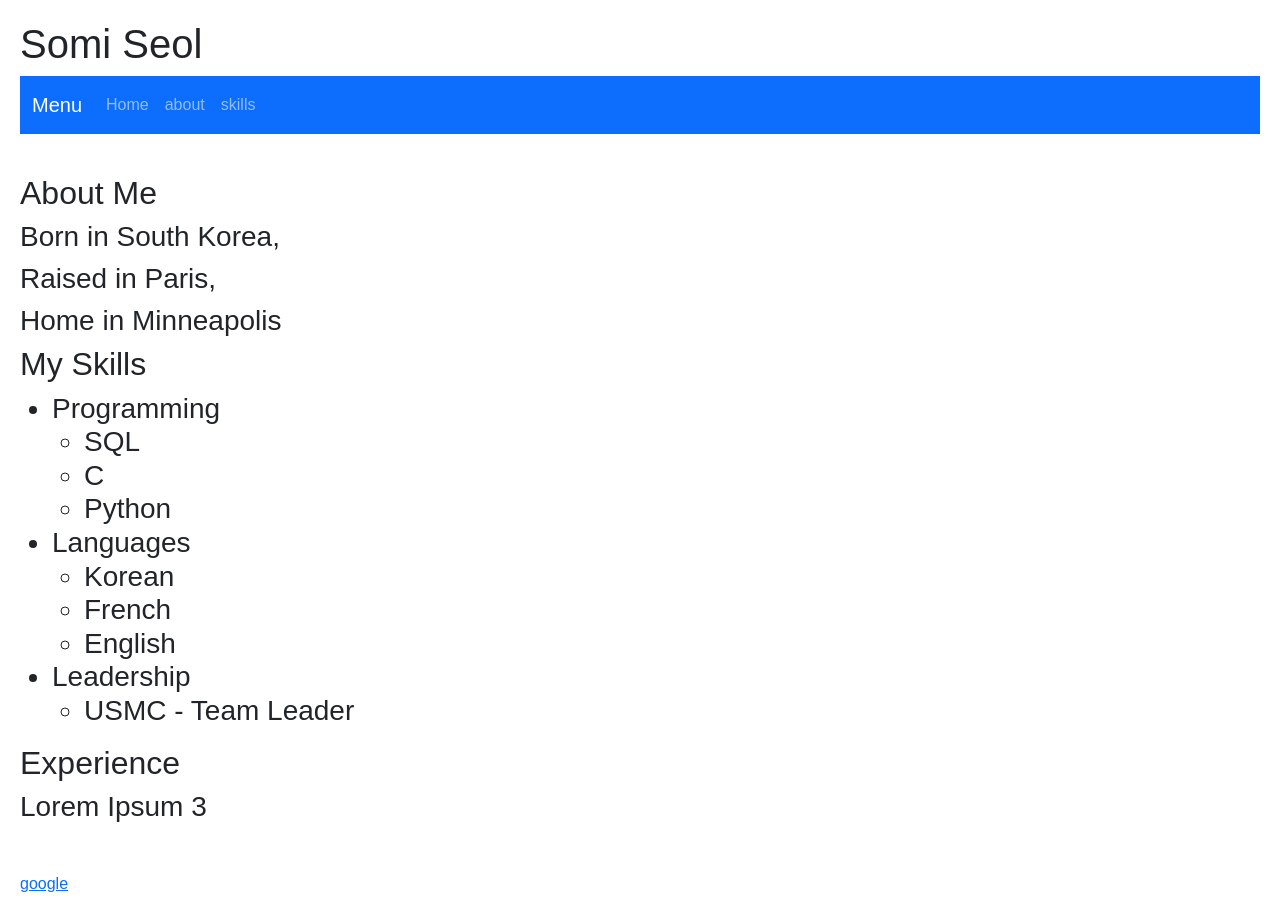
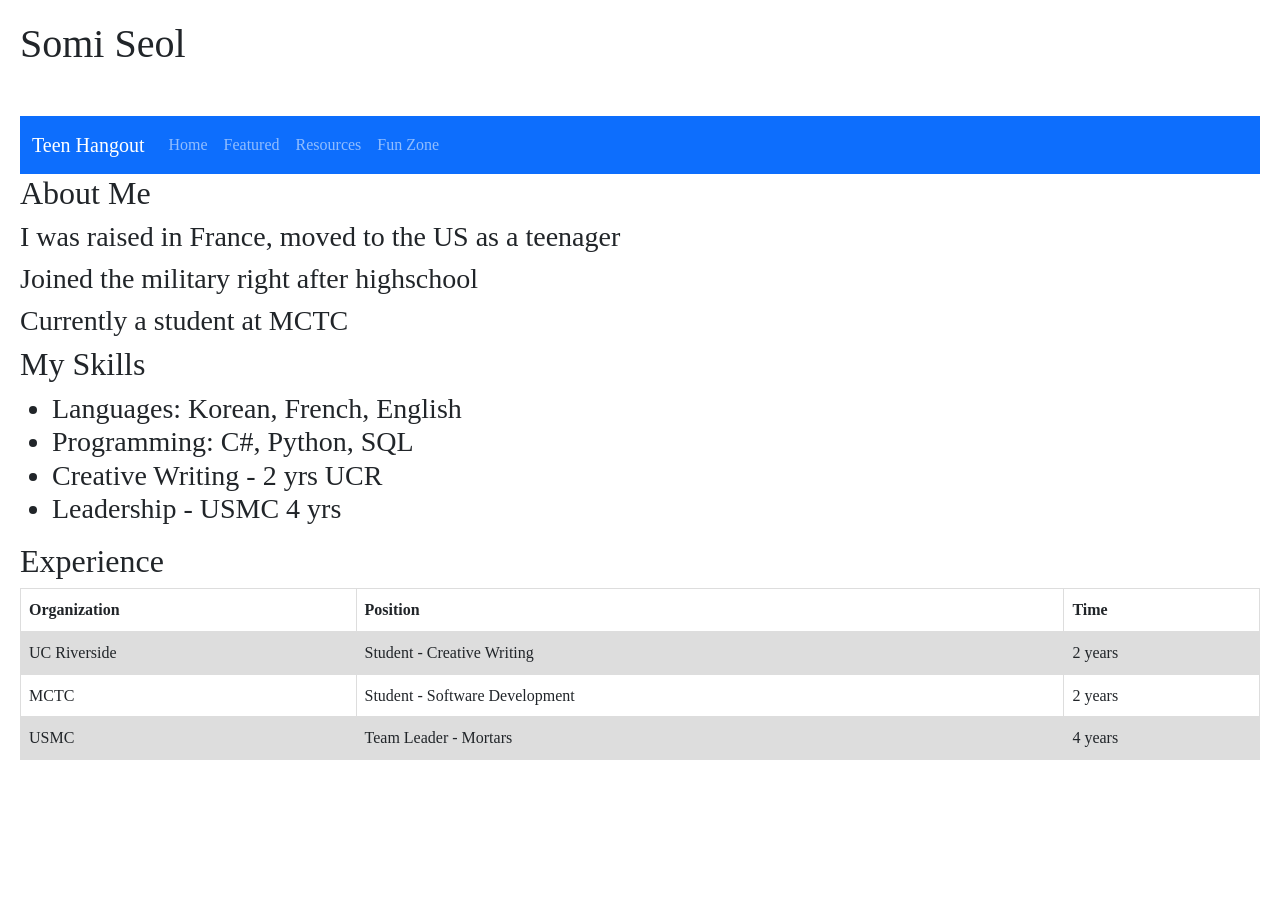
Before and after one commit to somi-seol/Module6Challenge, a plain HTML site: page Module6Challenge/wwwroot/index.html in a window 1280 px wide. After the commit the page ends 820 px from the top, so only its background shows below. Drawn offline with nearby package versions, Linux system fonts and the light colour scheme.

Commit message:
added place holder navbar, table, and paragraphs

```diff
--- a/Module6Challenge/obj/Debug/net8.0/Module6Challenge.sourcelink.json
+++ b/Module6Challenge/obj/Debug/net8.0/Module6Challenge.sourcelink.json
@@ -1 +1 @@
-{"documents":{"/workspaces/Module6Challenge/*":"https://raw.githubusercontent.com/somi-seol/Module6Challenge/847772e607d15733e35e4abdb7f0cf2634e4758a/*"}}
+{"documents":{"/workspaces/Module6Challenge/*":"https://raw.githubusercontent.com/somi-seol/Module6Challenge/855aa57e3553c40e32c035a603a165af27c3494d/*"}}
--- a/Module6Challenge/wwwroot/index.html
+++ b/Module6Challenge/wwwroot/index.html
@@ -1,43 +1,44 @@
+
+
 <!DOCTYPE html>
 <html lang="en">
-
 <head>
     <meta charset="UTF-8">
-
-    <!-- responsive -->
     <meta name="viewport" content="width=device-width, initial-scale=1.0">
-
     <title>Somi Seol - Portfolio</title>
-
-    <!-- Bootstrap CSS -->
+    <!-- bootstrap -->
     <link href="https://cdn.jsdelivr.net/npm/bootstrap@5.3.0-alpha1/dist/css/bootstrap.min.css" rel="stylesheet">
-
     <link rel="stylesheet" href="styles.css">
 </head>
 <body>
     <header>
         <h1>Somi Seol</h1>
+    </header>
+
+    <main>
         <nav class="navbar navbar-expand-lg navbar-dark bg-primary">
 
             <div class="container-fluid">
 
-                <a class="navbar-brand" href="#"> Menu </a>
+                <a class="navbar-brand" href="#">Teen Hangout</a>
 
                 <button class="navbar-toggler" type="button" data-bs-toggle="collapse" data-bs-target="#navbarNav" aria-controls="navbarNav" aria-expanded="false" aria-label="Toggle navigation">
 
                     <span class="navbar-toggler-icon"></span>
 
                 </button>
-                <!-- navbar -->
+
                 <div class="collapse navbar-collapse" id="navbarNav">
 
                     <ul class="navbar-nav">
 
-                        <li class="nav-item"><a class="nav-link" href="index.html">Home</a></li>
+                        <li class="nav-item"><a class="nav-link" href="#hero">Home</a></li>
 
-                        <li class="nav-item"><a class="nav-link" href="#about">about</a></li>
+                        <li class="nav-item"><a class="nav-link" href="#featured">Featured</a></li>
 
-                        <li class="nav-item"><a class="nav-link" href="#skilss">skills</a></li>
+                        <li class="nav-item"><a class="nav-link" href="#resources">Resources</a></li>
+
+                        <li class="nav-item"><a class="nav-link" href="#fun-zone">Fun Zone</a></li>
 
                     </ul>
 
@@ -46,53 +47,56 @@
             </div>
 
         </nav>
-    </header>
-
-    <main>
         <section id="about">
             <h2>About Me</h2>
-            <h3>Born in South Korea,</h3>
-            <h3>Raised in Paris,</h3>
-            <h3>Home in Minneapolis</h3>
+            <h3>I was raised in France, moved to the US as a teenager</h3>
+            <h3>Joined the military right after highschool</h3>
+            <h3>Currently a student at MCTC</h3>
         </section>
-
-        <!-- add space here -->
 
         <section id="skills">
             <h2>My Skills</h2>
             <h3>
                 <ul>
-                    <li>Programming</li>
-                        <ul>
-                            <li>SQL</li>
-                            <li>C</li>
-                            <li>Python</li>
-                        </ul>
-                    <li>Languages</li>
-                        <ul>
-                            <li>Korean</li>
-                            <li>French</li>
-                            <li>English</li>
-                        </ul>
-                    <li>Leadership</li>
-                        <ul>
-                            <li>USMC - Team Leader</li>
-                        </ul>
+                    <li>Languages: Korean, French, English</li>
+                    <li>Programming: C#, Python, SQL</li>
+                    <li>Creative Writing - 2 yrs UCR</li>
+                    <li>Leadership - USMC 4 yrs</li>
                 </ul>
             </h3>
-
         </section>
-
-        <!-- add space here -->
 
         <section id="experience">
             <h2>Experience</h2>
-            <h3> Lorem Ipsum 3</h3>
+
+                <table>
+                    <tr>  <!-- header cells -->
+                        <th>Organization</th>
+                        <th>Position</th>
+                        <th>Time</th>
+                    </tr>
+                    <tr>
+                        <td>UC Riverside</td>
+                        <td>Student - Creative Writing</td>
+                        <td>2 years</td>
+                    </tr>
+                    <tr>
+                        <td>MCTC</td>
+                        <td>Student - Software Development</td>
+                        <td>2 years</td>
+                    </tr>
+                    <tr>
+                        <td>USMC</td>
+                        <td>Team Leader - Mortars</td>
+                        <td>4 years</td>
+                    </tr>
+                </table>
+
         </section>
     </main>
 
     <footer>
-        <a href="google.com">google</a>
+        <!-- Add your links here -->
     </footer>
 </body>
 </html>
--- a/Module6Challenge/wwwroot/styles.css
+++ b/Module6Challenge/wwwroot/styles.css
@@ -1,19 +1,28 @@
-
-
-body {
-    font-family: Arial, sans-serif;
+body
+{
+    font-family: 'Times New Roman', Times, serif;
     line-height: 1.6;
     margin: 0;
     padding: 0;
 }
 
-header, main, footer {
+header, main, footer
+{
     padding: 20px;
 }
 
-/* Add your styles here */
-
-/* Example of a media query for responsiveness */
-@media (max-width: 600px) {
-    /* Add styles for smaller screens */
+table
+{
+    border-collapse: collapse;
+    width: 100%;
 }
+td, th
+{
+    border: 1px solid #dddddd;
+    text-align: left;
+    padding: 8px;
+}
+tr:nth-child(even)
+{
+    background-color: #dddddd;
+}
```
Also changed, not shown: Module6Challenge/Properties/launchSettings.json (+4 -4 lines), 12 other files.
